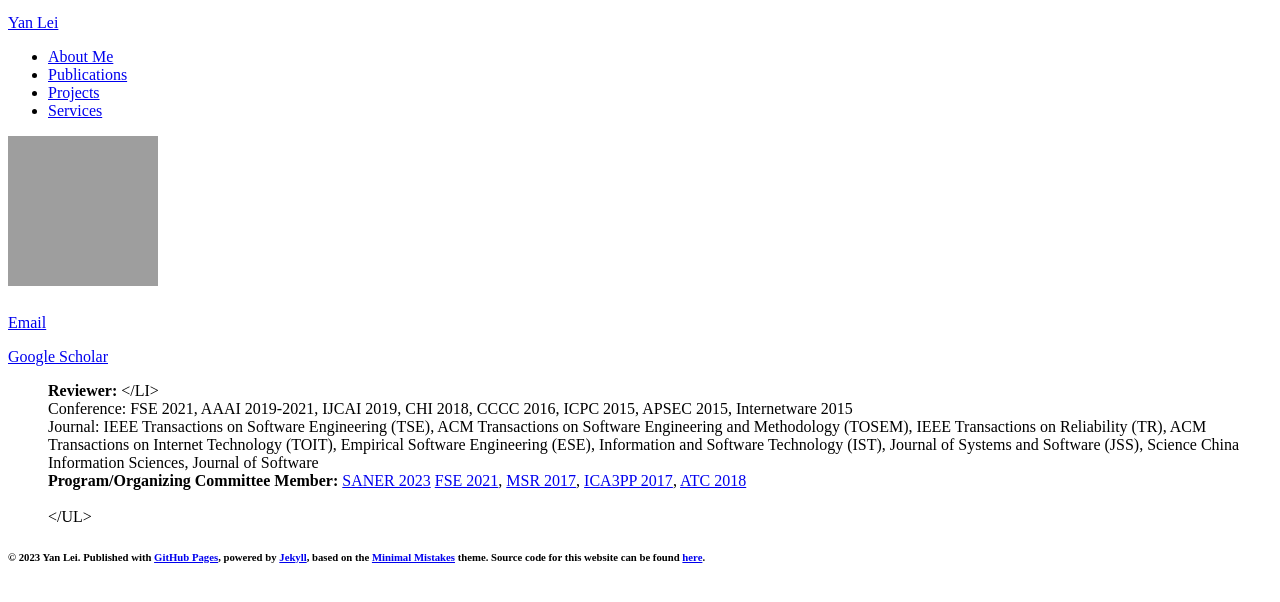
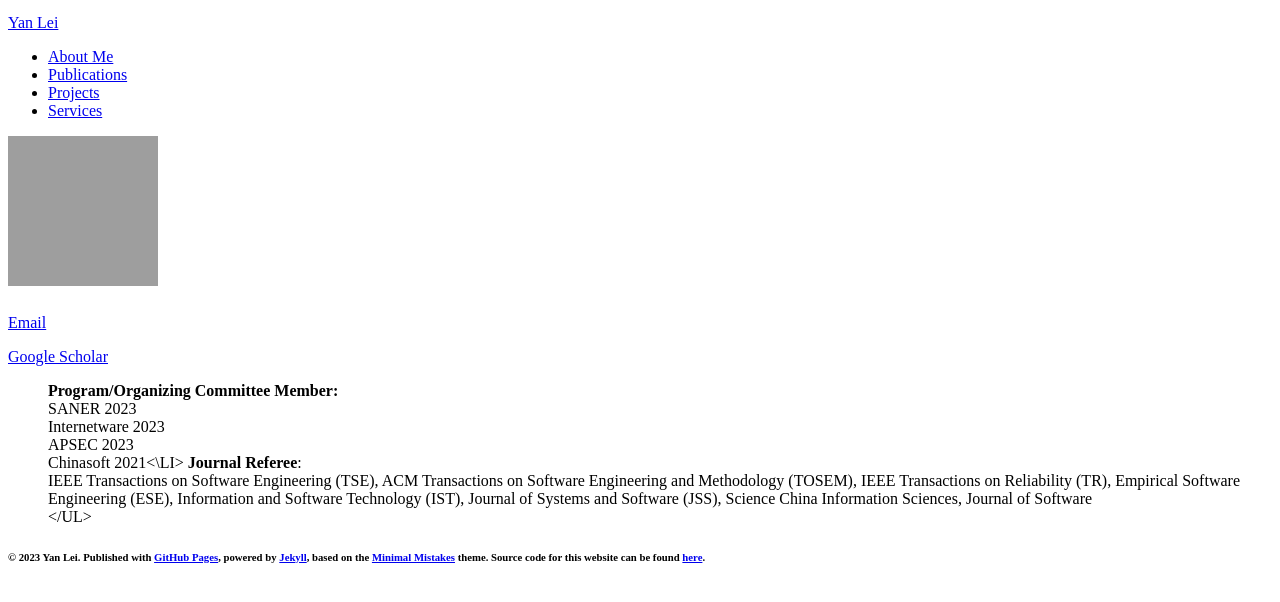
Before and after one commit to yanlei-cs/yanlei-cs.github.io, a Jekyll site: the page built from services.md, in a window 1280 px wide, cut to the strip 112-714 px from the top of the page. Built offline with Jekyll 4.4.1, drawn with Linux system fonts in a browser that asks for light colours; nearby versions of some CDN libraries; comment, search, counter and statistics services are not loaded.

Commit message:
Update services.md

```diff
--- a/services.md
+++ b/services.md
@@ -4,25 +4,15 @@ permalink: /services/index.html
 title: Services
 ---
 <UL style="LIST-STYLE-TYPE: none">
-    <strong>Reviewer: </strong></LI>
-		<LI>
-		Conference: FSE 2021, AAAI 2019-2021, IJCAI 2019, CHI 2018, CCCC 2016, ICPC 2015, APSEC 2015, Internetware 2015<br>
-		</LI>
-		<LI>
-		Journal: IEEE Transactions on Software Engineering (TSE), ACM Transactions on Software Engineering and Methodology (TOSEM),
-		IEEE Transactions on Reliability (TR), ACM Transactions on Internet Technology (TOIT),
-		Empirical Software Engineering (ESE), Information and Software Technology (IST), Journal of Systems and Software (JSS),
+<strong>Program/Organizing Committee Member: </strong>
+<LI>SANER 2023</LI>
+<LI>Internetware 2023</LI>
+<LI>APSEC 2023</LI>
+<LI>Chinasoft 2021<\LI>
+
+<strong>Journal Referee</strong>:
+<LI>IEEE Transactions on Software Engineering (TSE), ACM Transactions on Software Engineering and Methodology (TOSEM),
+		IEEE Transactions on Reliability (TR), Empirical Software Engineering (ESE), Information and Software Technology (IST), Journal of Systems and Software (JSS),
 		Science China Information Sciences, Journal of Software<br>
 		</LI>
-
-		<LI>
-		<strong>Program/Organizing Committee Member: </strong>
-		<a href="https://saner2023.must.edu.mo/programCommittee">SANER 2023</a>
-		<a href="https://2021.esec-fse.org/committee/fse-2021-organizing-committee">FSE 2021</a>,
-	    <a href="http://2017.msrconf.org/#/challenge">MSR 2017</a>,
-		<a href="https://research.comnet.aalto.fi/ICA3PP2017/tpcommittee.html">ICA3PP 2017</a>,
-		<a href="http://www.smart-world.org/2018/atc/oc.php">ATC 2018</a></LI>
-		<br>
-		<LI>
-
       </UL>
```
